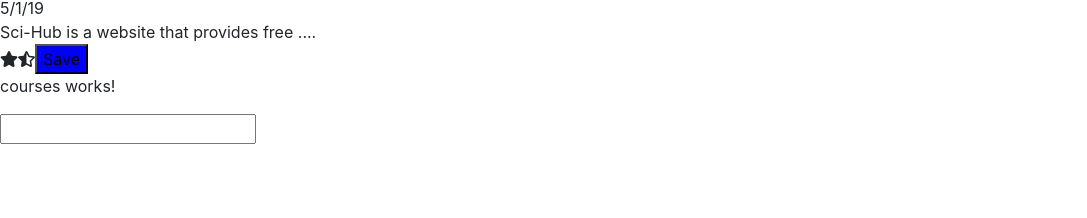
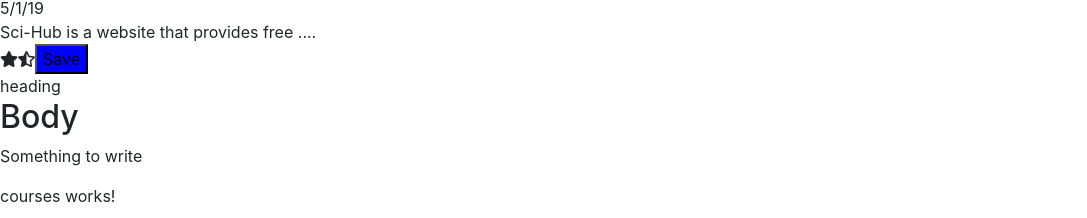
Before and after one commit to murtoza10/hello-world, an Angular app: page / in a window 1280 px wide. Shown: the part 861-1079 px from the top of the page, without its empty margins (0-1087 px from the left). Before the commit the page ends 1005 px from the top, so only its background shows below. Built offline with nearby package versions, Linux system fonts and the light colour scheme.

Commit message:
ng-Content

```diff
--- a/package.json
+++ b/package.json
@@ -22,8 +22,7 @@
     "@fortawesome/angular-fontawesome": "^0.5.0",
     "@fortawesome/fontawesome-svg-core": "^1.2.25",
     "@fortawesome/free-solid-svg-icons": "^5.11.2",
-    "bootstrap": "^4.3.1",
-    "jquery": "^1.9.1",
+    "bootstrap": "^4.4.0",
     "popper.js": "^1.14.7",
     "rxjs": "~6.4.0",
     "tslib": "^1.10.0",
--- a/src/app/btcolorchange/btcolorchange.component.ts
+++ b/src/app/btcolorchange/btcolorchange.component.ts
@@ -1,4 +1,4 @@
-import { Component, OnInit, Input } from '@angular/core';
+import { Component, OnInit, Input, Output,EventEmitter } from '@angular/core';
 
 @Component({
   selector: 'btcolorchange',
@@ -7,12 +7,15 @@
 })
 export class BtcolorchangeComponent implements OnInit {
 
-  @Input() color = "blue";
+  @Input('colorchange') color = "blue";
+  @Output('clickchange') change = new EventEmitter();
+
   isClicked= false;
   onClicked(){
       this.isClicked=!this.isClicked;
       if(this.isClicked) this.color="green";
       else this.color="blue";
+      this.change.emit({newValue :this.color});
   }
   constructor() { }
 
--- a/src/app/course.component.ts
+++ b/src/app/course.component.ts
@@ -1,7 +1,11 @@
-import { Component, Input } from '@angular/core';
+import { Component, Input, ViewEncapsulation } from '@angular/core';
 import { CourseService } from './course.service';
-import { faStar, faStarHalf,faStarHalfAlt } from '@fortawesome/free-solid-svg-icons';
-import {far} from '@fortawesome/free-solid-svg-icons';
+import { faStar,faStarHalfAlt } from '@fortawesome/free-solid-svg-icons';
+
+
+interface ColorChangedEventArgs{
+    newValue: string
+}
 
 @Component({
     selector : 'course',
@@ -43,10 +47,18 @@
 
     <fa-icon [icon]="faSta"></fa-icon>
     <fa-icon [icon]="ft"></fa-icon>
-    <btcolorchange [color]=""></btcolorchange>
+    <btcolorchange [colorchange]="color" (clickchange)="onColorChanged($event)" ></btcolorchange>
 
-    `
+    <starselect>
+    <div class="heading">heading</div>
+    <div class="body">
+    <h2>Body</h2>
+    <p>Something to write</p>
+    </div>
+    </starselect>
 
+    `,
+    encapsulation: ViewEncapsulation.Emulated
 })
 
 export class CourseComponent{
@@ -77,6 +89,10 @@
         return this.fun;
     }
 
+    onColorChanged(eventArgs: ColorChangedEventArgs){
+        console.log("color changed ", eventArgs);
+    }
+
     onClick(){
         this.isSelected = !this.isSelected;
     }
--- a/src/app/starselect/starselect.component.css
+++ b/src/app/starselect/starselect.component.css
@@ -0,0 +1,3 @@
+.glyphicon {
+    color: red;
+}
--- a/src/app/starselect/starselect.component.html
+++ b/src/app/starselect/starselect.component.html
@@ -1,3 +1,12 @@
+<div class="panel panel-default">
+    <div class="panel-heading">
+        <ng-content select=".heading"></ng-content>
+    </div>
+    <div class="panel-body">
+        <ng-content select=".body"></ng-content>
+    </div>
+</div>
+
 <span
     class = "glyphicon"
     [class.glyphicon-star] ="isSelected"
--- a/src/app/title-case.pipe.ts
+++ b/src/app/title-case.pipe.ts
@@ -1,6 +1,4 @@
  import {Pipe, PipeTransform} from '@angular/core';
-import { WSAECONNREFUSED } from 'constants';
-import { WrappedNodeExpr } from '@angular/compiler';
 
  @Pipe({
      name: 'titleCase'
--- a/src/styles.css
+++ b/src/styles.css
@@ -1,2 +1,2 @@
 /* You can add global styles to this file, and also import other style files */
-@import "~bootstrap"
+@import "~bootstrap/dist/css/bootstrap.css"
```
Also changed, not shown: 1 other file (tests, documents, lock files or other folders).
